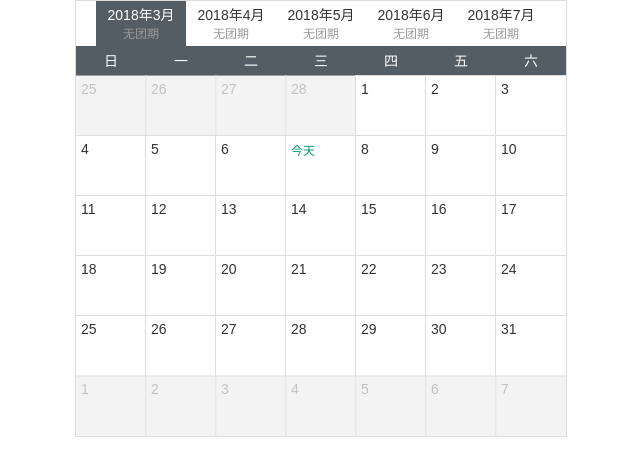
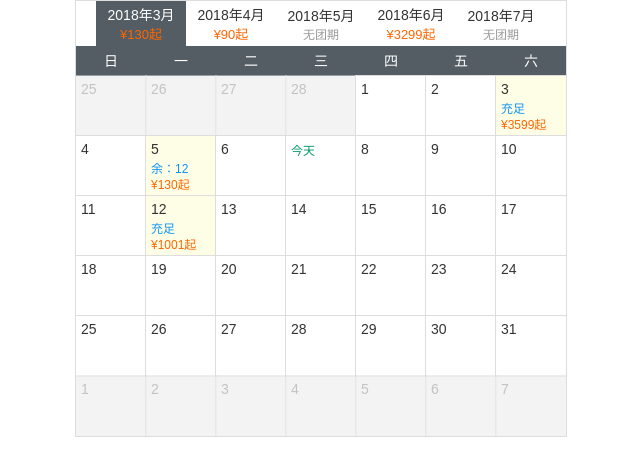
Before and after one commit to silencyXiao/planCalendar, a website: page index.html in a window 1280 px wide. Shown: the whole page, without its empty margins (319-959 px from the left). Drawn offline with Linux system fonts and the light colour scheme.

Commit message:
1、修改使用sort排序数组获取当月最小值错误的问题，2、动态使用demo中的团期数据日期

```diff
--- a/index.html
+++ b/index.html
@@ -50,39 +50,40 @@
 <script src="dist/jquery.min.js"></script>
 <script src="dist/planCalendar.min.js"></script>
 <script>
+var now = new Date();
 var resData = {
   fromCity: '深圳',
   rows: [{
-    planDate: '2018/01/03',
+    planDate: now.setDate(5),
     days: 6,
-    adultPrice: 3299,
+    adultPrice: 130,
     childPrice: 3099,
     otherPrice: 200,
     endNum: 12,
     sale: true
   }, {
-    planDate: '2017/12/21',
+    planDate: now.setDate(12),
     days: 7,
-    adultPrice: 3199,
+    adultPrice: 1001,
     childPrice: 3099,
     otherPrice: 200,
     endNum: 20
   }, {
-    planDate: '2017/12/31',
+    planDate: now.setMonth(now.getMonth()-1),
     days: 5,
     adultPrice: 3599,
     childPrice: 3399,
     otherPrice: 300,
     endNum: 22
   }, {
-    planDate: '2018/01/05',
+    planDate: now.setDate(31),
     days: 6,
     adultPrice: 3599,
     childPrice: 3399,
     otherPrice: 300,
     endNum: 22
   }, {
-    planDate: '2018/01/28',
+    planDate: now.setDate(40),
     days: 4,
     adultPrice: 3099,
     childPrice: 2999,
@@ -90,16 +91,16 @@ var resData = {
     endNum: 18,
     sale: true
   }, {
-    planDate: '2018/01/29',
+    planDate: now.setDate(29),
     days: 2,
-    adultPrice: 3299,
+    adultPrice: 90,
     childPrice: 3099,
     otherPrice: 200,
     endNum: 21,
     sale: true,
     badge: '优惠'
   }, {
-    planDate: '2018/01/29',
+    planDate: now.setDate(88),
     days: 2,
     adultPrice: 3299,
     childPrice: 3099,
@@ -108,7 +109,7 @@ var resData = {
     sale: true,
     badge: '优惠'
   }, {
-    planDate: '2018/01/29',
+    planDate: now.setDate(64),
     days: 2,
     adultPrice: 3299,
     childPrice: 3099,
@@ -117,21 +118,21 @@ var resData = {
     sale: true,
     badge: '优惠'
   }, {
-    planDate: '2018/02/01',
+    planDate: now.setDate(42),
     days: 3,
     adultPrice: 4299,
     childPrice: 4099,
     otherPrice: 300,
     endNum: 9
   }, {
-    planDate: '2018/02/06',
+    planDate: now.setDate(102),
     days: 3,
     adultPrice: 4299,
     childPrice: 4099,
     otherPrice: 300,
     endNum: 0
   }, {
-    planDate: '2018/02/06',
+    planDate: now.setDate(38),
     days: 30,
     adultPrice: 2222,
     childPrice: 2222,
--- a/src/planCalendar.js
+++ b/src/planCalendar.js
@@ -116,7 +116,10 @@
       }
       const minPrice = prices.map((curVal) => {
         return curVal.price;
-      }).sort()[0];
+      }).sort((a, b) => {
+        return a - b;
+      })[0];
+
       let priceHtml = minPrice ?
         `<p class="price">&yen;${minPrice}起</p>` :
         `<p class="price">未设置</p>`
```
Also changed, not shown: dist/planCalendar.min.js, 1 other file.
